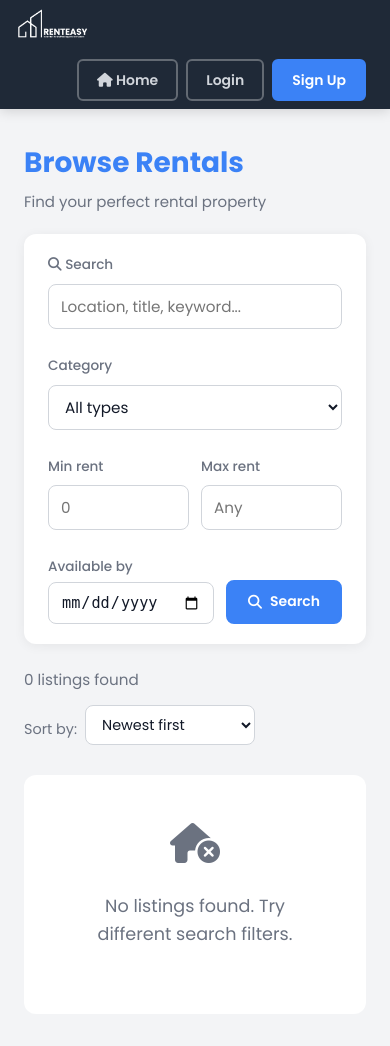
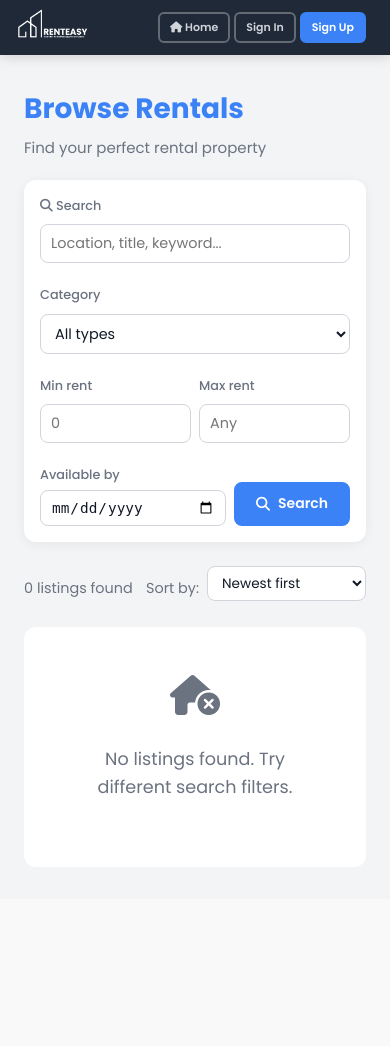
Before and after one commit to EllyKurgat/RentEasy, a Django app: page /listings/ in a window 390 px wide. After the commit the page ends 794 px from the top, so only its background shows below. Run offline with Django 5.2, Linux system fonts and the light colour scheme; data that the repository does not hold is empty; some libraries are stand-ins or nearby versions.

Commit message:
Improve responsiveness, center sidebar, UI fixes

```diff
--- a/frontend_views/Templates/listings/list.html
+++ b/frontend_views/Templates/listings/list.html
@@ -14,29 +14,57 @@
     <style>
         .listing-card { background:var(--re-surface); border-radius:12px; overflow:hidden; box-shadow:0 4px 16px rgba(0,0,0,0.08); transition:transform 0.2s,box-shadow 0.2s; text-decoration:none; color:inherit; display:flex; flex-direction:column; }
         .listing-card:hover { transform:translateY(-4px); box-shadow:0 12px 28px rgba(0,0,0,0.14); }
-        .listing-card-body { padding:20px; flex:1; }
-        .listing-card-body h3 { margin:0 0 6px; color:var(--re-text); font-size:1.1rem; }
-        .listing-card-loc { color:var(--re-text-secondary); font-size:0.9rem; margin:0 0 10px; }
+        .listing-card-body { padding:16px; flex:1; }
+        .listing-card-body h3 { margin:0 0 4px; color:var(--re-text); font-size:1rem; }
+        .listing-card-body p { margin:0; }
+        .listing-card-loc { color:var(--re-text-secondary); font-size:0.85rem; margin-bottom:8px; }
         .listing-card-loc i { margin-right:4px; color:var(--re-primary); }
-        .listing-card-price { font-weight:700; color:var(--re-primary); font-size:1.15rem; margin:0 0 8px; }
-        .listing-card-rating { display:flex; align-items:center; gap:6px; margin-bottom:8px; }
-        .listing-card-rating .stars { color:#f59e0b; font-size:0.85rem; }
+        .listing-card-price { font-weight:700; color:var(--re-primary); font-size:1.05rem; margin-bottom:6px; }
+        .listing-card-rating { display:flex; align-items:center; gap:6px; margin-bottom:6px; }
+        .listing-card-rating .stars { color:#f59e0b; font-size:0.8rem; }
         .listing-card-rating .stars .empty { color:var(--re-input-border); }
-        .listing-card-rating .count { color:var(--re-text-secondary); font-size:0.8rem; }
-        .listing-card-footer { padding:12px 20px; border-top:1px solid var(--re-border); display:flex; justify-content:space-between; align-items:center; }
-        .listing-card-footer .avail { font-size:0.8rem; color:var(--re-text-secondary); }
-        .listing-card-footer .view-link { color:var(--re-primary); font-weight:600; font-size:0.9rem; }
-        .search-bar { background:var(--re-surface); border-radius:12px; padding:20px 24px; margin-bottom:24px; box-shadow:0 2px 12px rgba(0,0,0,0.06); }
-        .search-row { display:flex; gap:12px; flex-wrap:wrap; align-items:flex-end; }
-        .search-field { flex:1; min-width:160px; }
-        .search-field label { display:block; margin-bottom:4px; font-weight:500; font-size:0.85rem; color:var(--re-text-secondary); }
-        .search-field input, .search-field select { width:100%; padding:10px 12px; border:1px solid var(--re-input-border); border-radius:8px; font-size:0.95rem; background:var(--re-input-bg); color:var(--re-text); box-sizing:border-box; }
-        .search-btn { padding:10px 24px; background:var(--re-primary); color:#fff; border:none; border-radius:8px; font-weight:600; cursor:pointer; font-size:0.95rem; white-space:nowrap; }
+        .listing-card-rating .count { color:var(--re-text-secondary); font-size:0.75rem; }
+        .listing-card-footer { padding:10px 16px; border-top:1px solid var(--re-border); display:flex; justify-content:space-between; align-items:center; }
+        .listing-card-footer .avail { font-size:0.75rem; color:var(--re-text-secondary); }
+        .listing-card-footer .view-link { color:var(--re-primary); font-weight:600; font-size:0.85rem; }
+        .listing-card-footer .avail i { margin-right:4px; }
+        .search-bar { background:var(--re-surface); border-radius:12px; padding:16px; margin-bottom:20px; box-shadow:0 2px 12px rgba(0,0,0,0.06); }
+        .search-row { display:flex; gap:8px; flex-wrap:wrap; align-items:flex-end; }
+        .search-field { flex:1; min-width:140px; }
+        .search-field label { display:block; margin-bottom:4px; font-weight:500; font-size:0.8rem; color:var(--re-text-secondary); }
+        .search-field input, .search-field select { width:100%; padding:8px 10px; border:1px solid var(--re-input-border); border-radius:8px; font-size:0.9rem; background:var(--re-input-bg); color:var(--re-text); box-sizing:border-box; }
+        .search-btn { padding:10px 20px; background:var(--re-primary); color:#fff; border:none; border-radius:8px; font-weight:600; cursor:pointer; font-size:0.9rem; white-space:nowrap; }
         .search-btn:hover { background:var(--re-primary-hover); }
-        .sort-row { display:flex; justify-content:space-between; align-items:center; margin-bottom:16px; flex-wrap:wrap; gap:8px; }
-        .sort-row .result-count { color:var(--re-text-secondary); font-size:0.95rem; }
-        .sort-row select { padding:8px 12px; border:1px solid var(--re-input-border); border-radius:8px; background:var(--re-input-bg); color:var(--re-text); font-size:0.9rem; }
-        .listings-grid { display:grid; grid-template-columns:repeat(auto-fill,minmax(min(100%,300px),1fr)); gap:24px; }
+        .sort-row { display:flex; justify-content:space-between; align-items:center; margin-bottom:12px; flex-wrap:wrap; gap:8px; }
+        .sort-row .result-count { color:var(--re-text-secondary); font-size:0.9rem; }
+        .sort-row select { padding:6px 10px; border:1px solid var(--re-input-border); border-radius:8px; background:var(--re-input-bg); color:var(--re-text); font-size:0.85rem; }
+        .listings-grid { display:grid; grid-template-columns:1fr; gap:16px; }
+        @media (min-width: 480px) {
+            .listings-grid { grid-template-columns:repeat(2, 1fr); }
+        }
+        @media (min-width: 768px) {
+            .listing-card-body { padding:20px; }
+            .listing-card-body h3 { font-size:1.1rem; }
+            .listing-card-loc { font-size:0.9rem; margin-bottom:10px; }
+            .listing-card-price { font-size:1.15rem; margin-bottom:8px; }
+            .listing-card-rating { margin-bottom:8px; }
+            .listing-card-rating .stars { font-size:0.85rem; }
+            .listing-card-rating .count { font-size:0.8rem; }
+            .listing-card-footer { padding:12px 20px; }
+            .listing-card-footer .avail { font-size:0.8rem; }
+            .listing-card-footer .view-link { font-size:0.9rem; }
+            .search-bar { padding:20px 24px; margin-bottom:24px; }
+            .search-row { gap:12px; }
+            .search-field { min-width:160px; }
+            .search-field label { font-size:0.85rem; }
+            .search-field input, .search-field select { padding:10px 12px; font-size:0.95rem; }
+            .search-btn { padding:10px 24px; font-size:0.95rem; }
+            .sort-row { margin-bottom:16px; }
+            .listings-grid { gap:24px; }
+        }
+        @media (min-width: 1024px) {
+            .listings-grid { grid-template-columns:repeat(auto-fill,minmax(300px,1fr)); }
+        }
         @media (max-width: 480px) {
             .search-field { min-width: 100%; }
             .search-btn { width: 100%; text-align: center; justify-content: center; }
@@ -61,7 +89,7 @@
             <form method="post" action="{% url 'logout' %}" style="display:inline;">{% csrf_token %}<button type="submit" class="login2" style="background:none;border:none;cursor:pointer;font:inherit;color:inherit;padding:0;">Logout</button></form>
             {% else %}
             <a class="login2" href="{% url 'home' %}"><i class="fa-solid fa-house"></i> Home</a>
-            <a class="login2" href="{% url 'user_login' %}">Login</a>
+            <a class="login2" href="{% url 'user_login' %}">Sign In</a>
             <a class="login2 primary" href="{% url 'register' %}">Sign Up</a>
             {% endif %}
         </div>
--- a/frontend_views/static/css/style.css
+++ b/frontend_views/static/css/style.css
@@ -1005,15 +1005,26 @@ input[type=submit]:hover {
 .bars1 { display: none; flex-direction: column; gap: 5px; }
 .line20 { display: block; width: 22px; height: 2px; background: #fff; border-radius: 2px; transition: 0.3s; }
 
-@media (max-width: 1024px) {
-  .topnav { flex-wrap: wrap; height: auto; padding: 12px 20px; }
+@media (max-width: 768px) {
+  .topnav { flex-wrap: wrap; height: auto; padding: 12px 16px; }
   .top2 { display: none; order: 3; width: 100%; flex-direction: column; gap: 0; }
   .top2 a { padding: 12px 14px; width: 100%; border-radius: 0; border-bottom: 1px solid rgba(255,255,255,0.06); box-sizing: border-box; }
-  .userbox2 { order: 2; margin-left: auto; margin-right: 8px; }
+  .userbox2 { order: 2; margin-left: auto; margin-right: 8px; flex-wrap: wrap; gap: 6px; }
   .loginsmall { display: block !important; }
   .icon { display: block !important; order: 3; margin-left: 0; }
   .bars1 { display: flex; }
   .topnav.responsive .top2 { display: flex; }
+  .topnav img { height: 32px; }
+  .login2 { padding: 6px 12px; font-size: 12px; }
+  .top2 a { font-size: 13px; padding: 10px 12px; }
+}
+
+@media (max-width: 480px) {
+  .topnav { padding: 10px 12px; }
+  .topnav img { height: 28px; }
+  .userbox2 { gap: 4px; }
+  .login2 { padding: 5px 10px; font-size: 11px; }
+  .icon { padding: 6px; font-size: 20px; }
 }
 
 /* ── Hero Section ── */
```
Also changed, not shown: frontend_views/Templates/listings/detail.html (+31 -22 lines).
